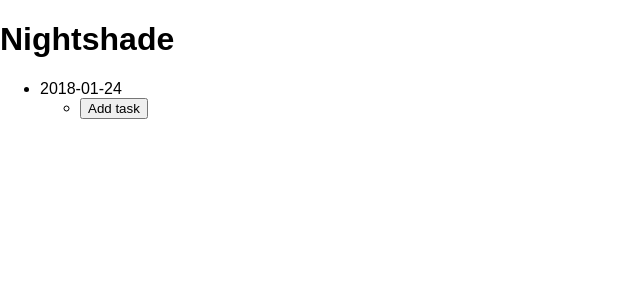
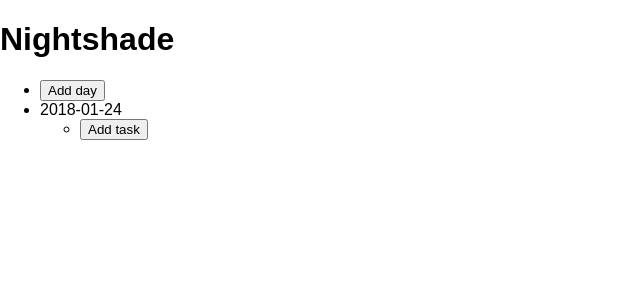
Before and after one commit to vine77/nightshade, a React (Create React App) app: page / in a window 1280 px wide. Shown: the top 300 px of the page, without its empty margins (0-640 px from the left). Built offline with nearby package versions, Linux system fonts and the light colour scheme.

Commit message:
Add "Add day" button

```diff
--- a/src/App.js
+++ b/src/App.js
@@ -19,6 +19,18 @@ class App extends Component {
         ],
       }
     }
+  }
+
+  addDay = () => {
+    this.setState((prevState, props) => ({
+      days: [
+        {
+          date: new Date().toJSON().slice(0, 10),
+          tasks: [],
+        },
+        ...prevState.days,
+      ],
+    }))
   }
 
   addTask = () => {
@@ -73,6 +85,9 @@ class App extends Component {
           <h1>Nightshade</h1>
         </header>
         <ul className="days">
+          <li>
+            <button onClick={this.addDay}>Add day</button>
+          </li>
           {this.state.days.map((day, index) => (
             <li key={day.date}>
               {day.date}
```
